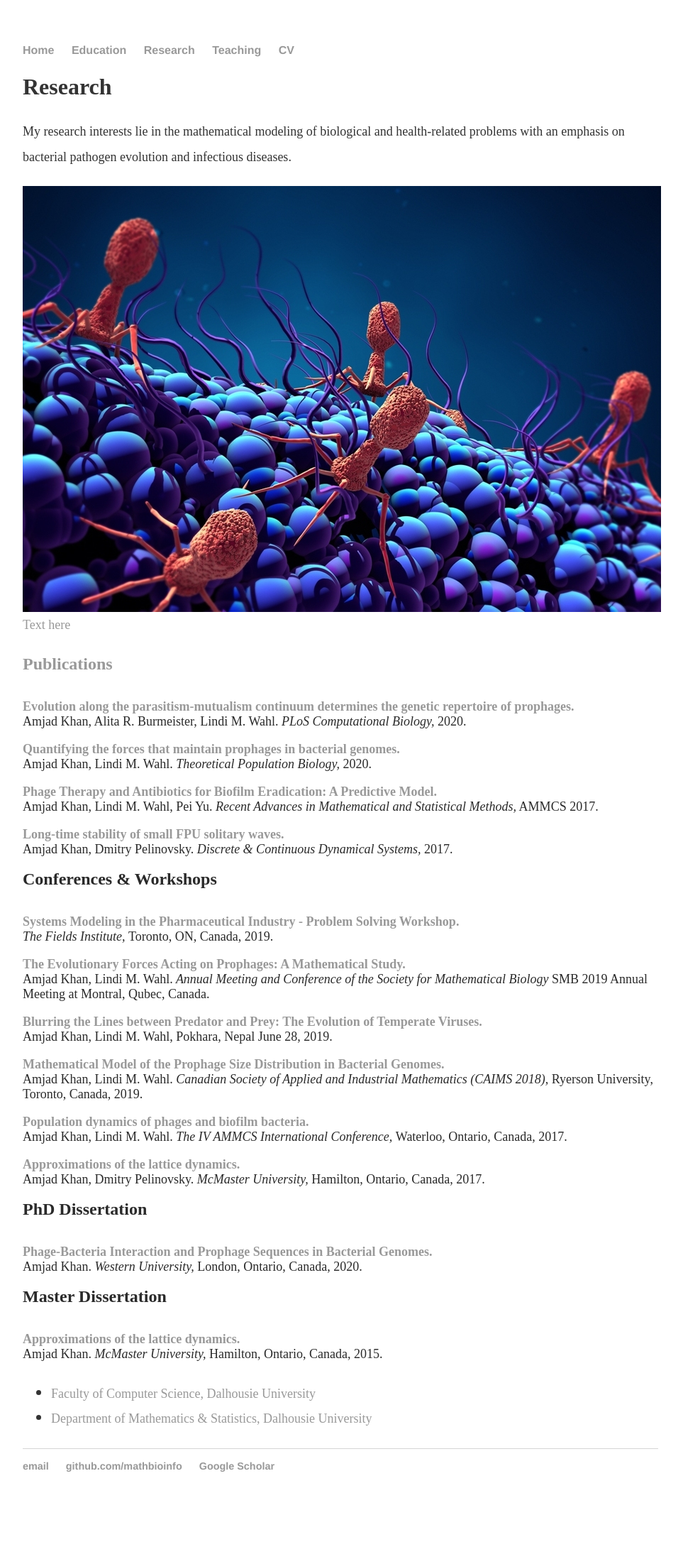
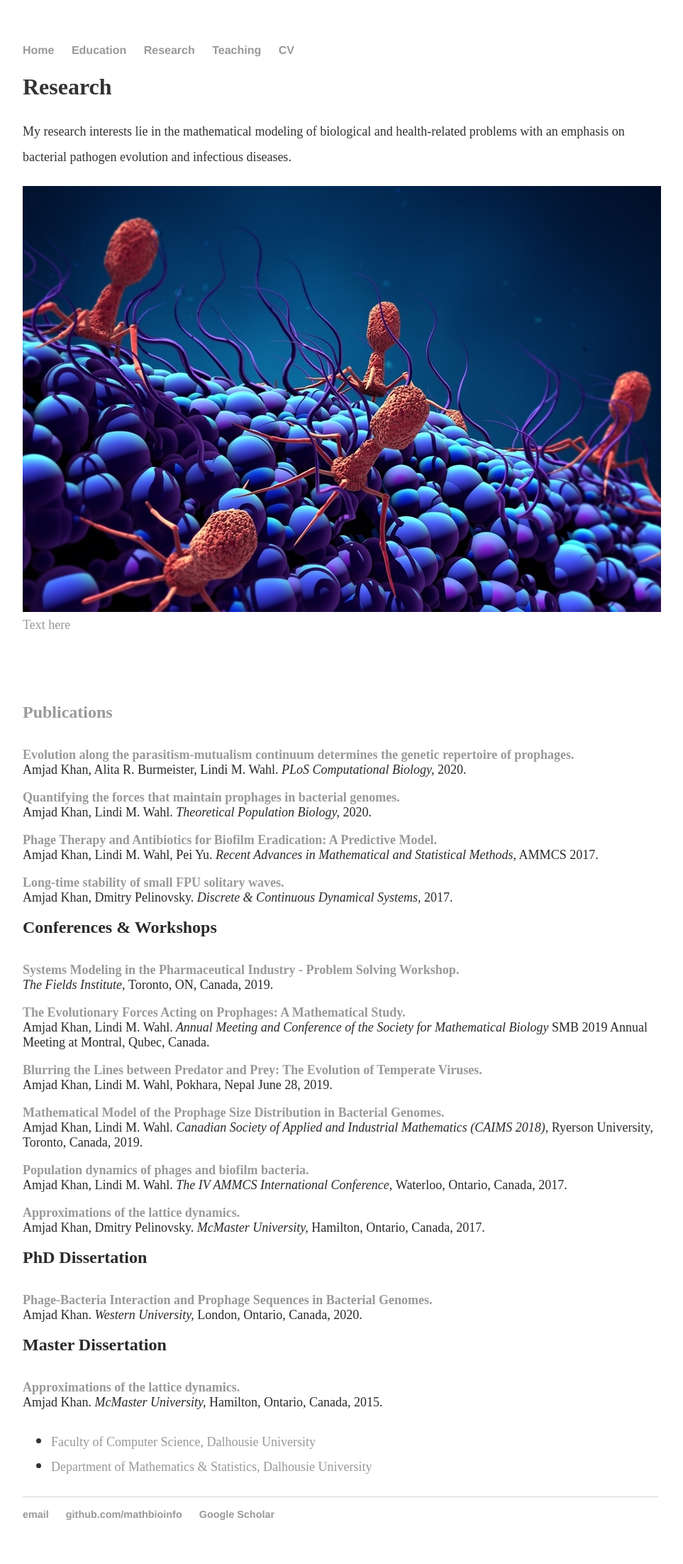
Before and after one commit to MathBioInfo/amjadkhan, a Jekyll site: the page built from Research/index.html, in a window 1280 px wide. Shown: the whole page at 71% size, without its empty margins (160-1123 px from the left). Built offline with Jekyll 4.4.1, drawn with Linux system fonts in a browser that asks for light colours; before the commit the page ends 2136 px from its top, so only the background shows below that.

Commit message:
Update index.html

```diff
--- a/Research/index.html
+++ b/Research/index.html
@@ -8,6 +8,7 @@ title: About my research
 			<p><font size="4"> My research interests lie in the mathematical modeling of biological and health-related problems with an emphasis on bacterial pathogen
 				evolution and infectious diseases.<a>
 			<p><img src="../images/phage.jpg" alt="alt text" style="float: left">Text here</p>
+			<p class="clear">&nbsp;</p>
 
 			<!--<h3> Pulications</p>-->
 			<!--<div class="paragraph"><font color="#2a2a2a" size="3">-->
```
